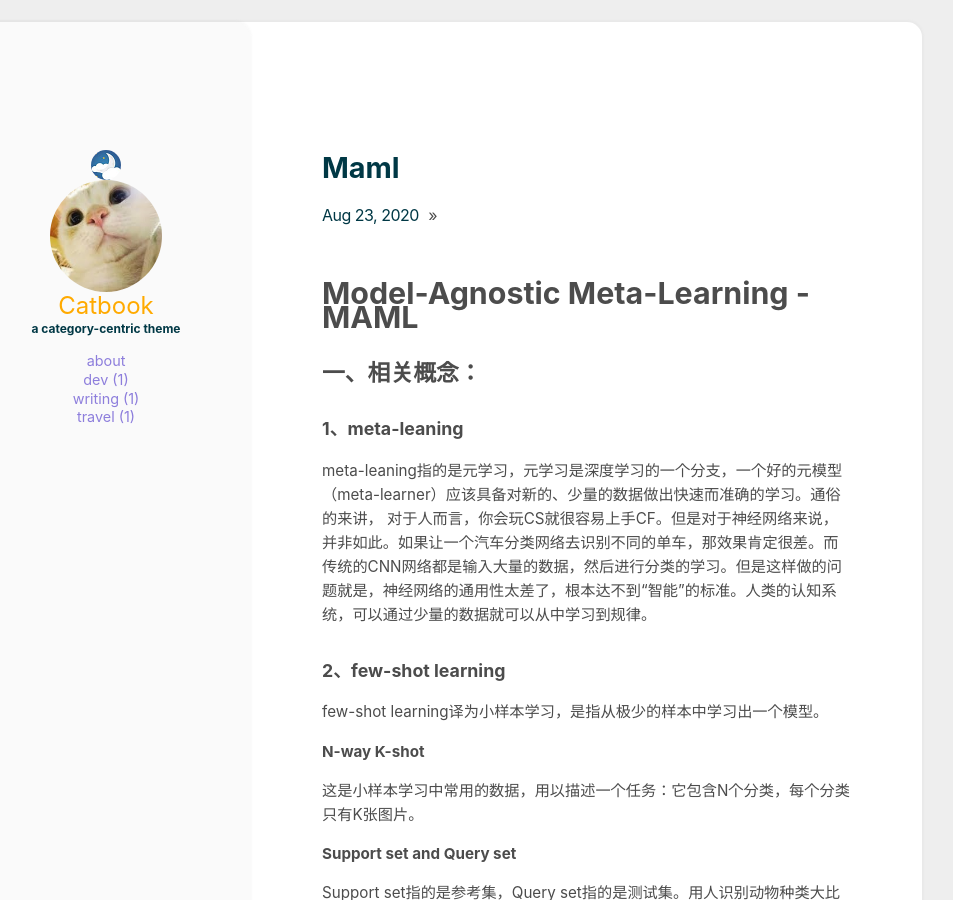
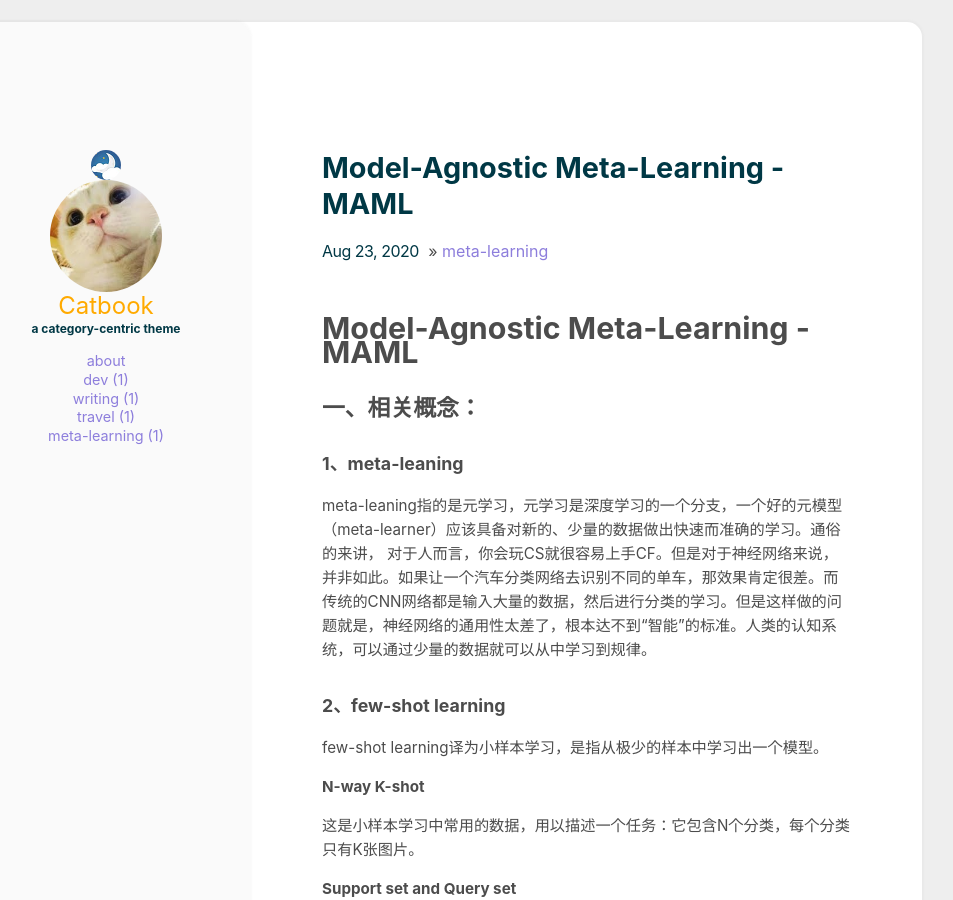
Before and after one commit to Runist/Runist.github.io, a Jekyll site: the page built from _posts/2020-08-23-maml.md, in a window 1280 px wide and 900 px high. Shown: the whole window, without its empty margins (198-1151 px from the left). Built offline with Jekyll 4.4.1, drawn with Linux system fonts in a browser that asks for light colours.

Commit message:
add a categories

```diff
--- a/_posts/2020-08-23-maml.md
+++ b/_posts/2020-08-23-maml.md
@@ -1,4 +1,10 @@
-# Model-Agnostic Meta-Learning  - MAML
+---
+title:  Model-Agnostic Meta-Learning - MAML
+categories: [meta-learning]
+comments: true
+---
+
+# Model-Agnostic Meta-Learning - MAML
 
 ## 一、相关概念：
 
--- /dev/null
+++ b/categories/meta-learning.html
@@ -0,0 +1,6 @@
+---
+layout: page
+type: meta-learning
+---
+
+{% include archive.html %}
```
